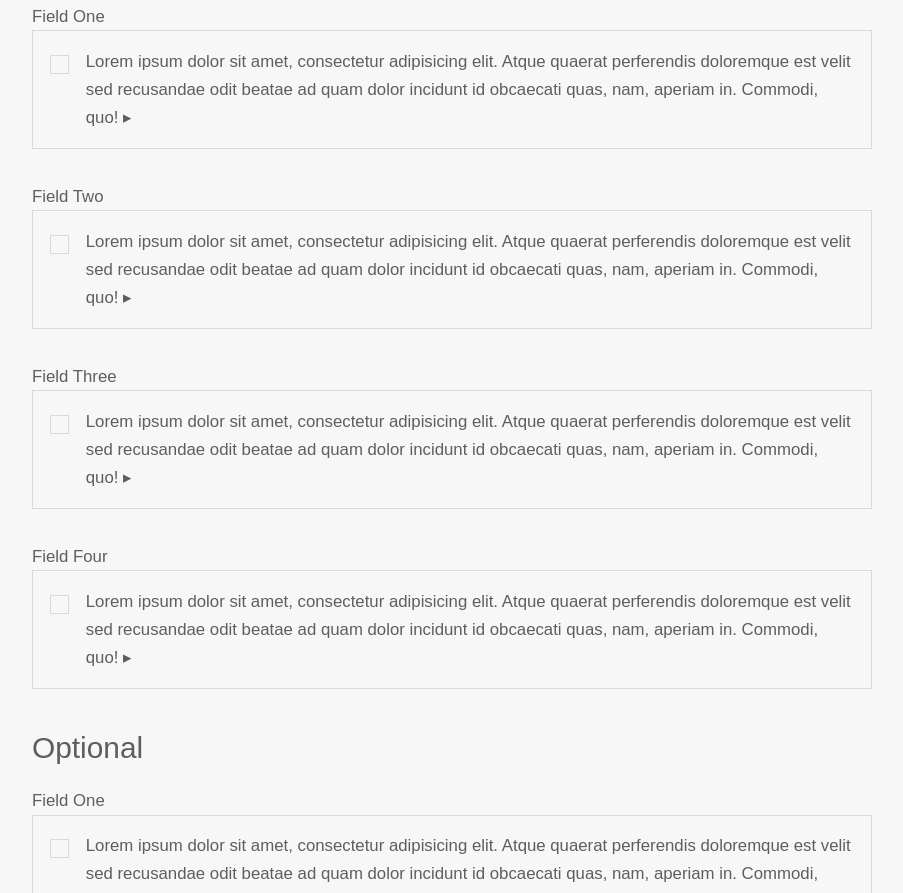
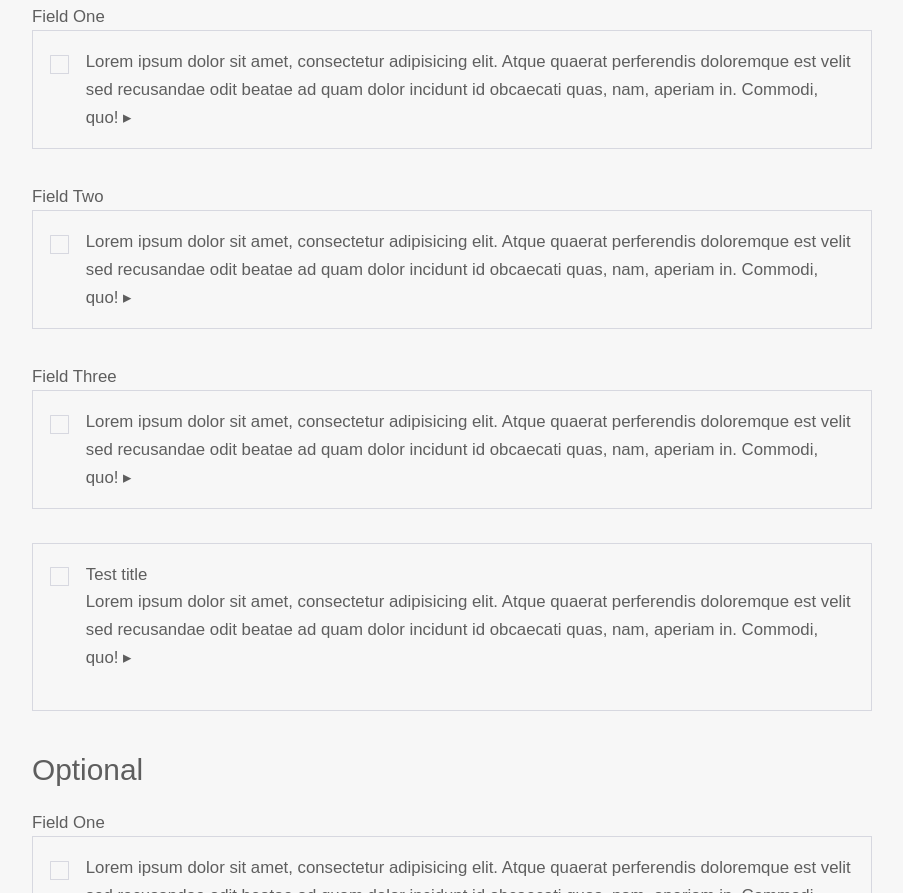
Before and after one commit to techtolentino/starter, a website: page index.html in a window 1280 px wide. Shown: the part 307-1200 px from the top of the page, without its empty margins (188-1091 px from the left). Drawn offline with Linux system fonts and the light colour scheme.

Commit message:
testing title in item

```diff
--- a/index.html
+++ b/index.html
@@ -45,12 +45,13 @@
                         </div>
                     </section>
                     <section>
-                        <h6 data-label="item-four">Field Four</h6>
                         <div class="checklist--info">
                             <div class="checklist--item-status">
                                 <div class="checklist--item-status-box" id="item-four"></div>
                             </div>
-                            <div class="checklist--item-description">Lorem ipsum dolor sit amet, consectetur adipisicing elit. Atque quaerat perferendis doloremque est velit sed recusandae odit beatae ad quam dolor incidunt id obcaecati quas, nam, aperiam in. Commodi, quo! <span class="checklist--item-more">▸</span></div>
+                            <div class="checklist--item-description">
+                            <h6>Test title</h6>
+                            <p>Lorem ipsum dolor sit amet, consectetur adipisicing elit. Atque quaerat perferendis doloremque est velit sed recusandae odit beatae ad quam dolor incidunt id obcaecati quas, nam, aperiam in. Commodi, quo! <span class="checklist--item-more">▸</span></p></div>
                         </div>
                     </section>
 
```
